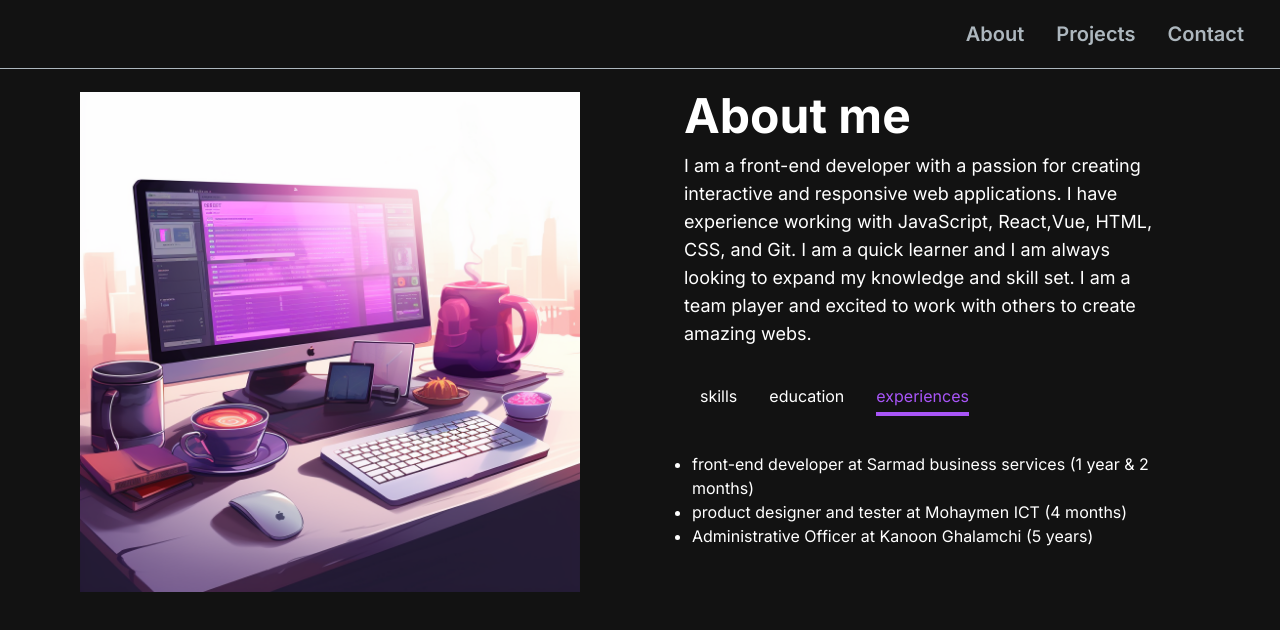
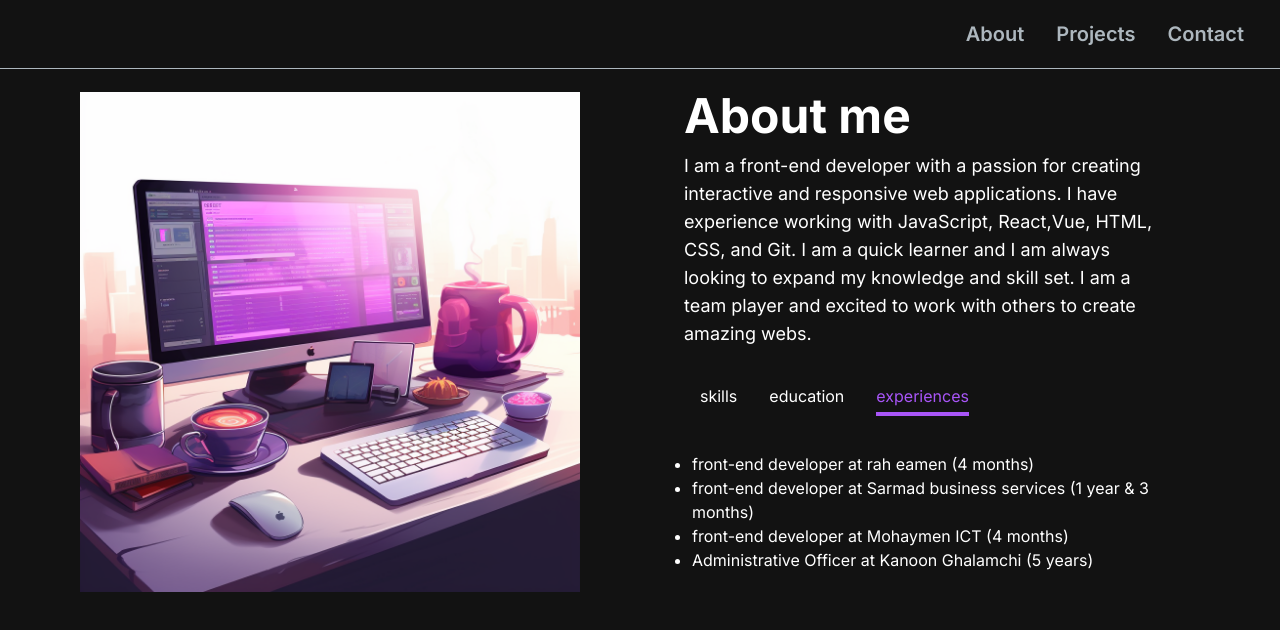
Before and after one commit to pegahTavakoli17/portfolio, a Next.js app: page / in a window 1280 px wide. Both pictures are taken after a click on the button "experiences". Shown: the part 718-1348 px from the top of the page. Built offline with nearby package versions, Linux system fonts and the light colour scheme.

Commit message:
change in jobs

```diff
--- a/src/app/components/AboutMeSection.jsx
+++ b/src/app/components/AboutMeSection.jsx
@@ -47,10 +47,11 @@ export default function AboutMeSection() {
       id: "experiences",
       content: (
         <ul className="pl-2 text-white list-disc">
+          <li>front-end developer at rah eamen (4 months)</li>
           <li>
-            front-end developer at Sarmad business services (1 year & 2 months)
+            front-end developer at Sarmad business services (1 year & 3 months)
           </li>
-          <li>product designer and tester at Mohaymen ICT (4 months)</li>
+          <li>front-end developer at Mohaymen ICT (4 months)</li>
           <li>Administrative Officer at Kanoon Ghalamchi (5 years)</li>
         </ul>
       ),
```
